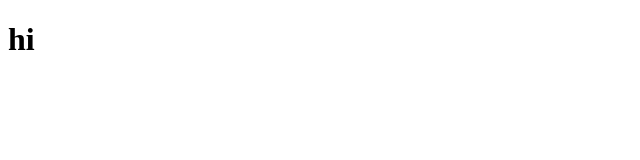
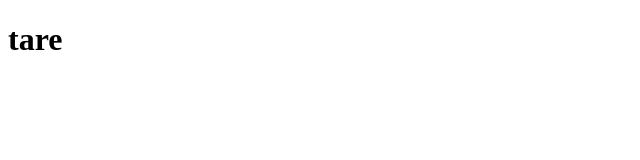
Before and after one commit to tarikumola/Landing-page, a plain HTML site: page index.html in a window 1280 px wide. Shown: the full height of the page, 0-640 px from the left. Drawn offline with Linux system fonts and the light colour scheme.

Commit message:
commit changes

```diff
--- a/index.html
+++ b/index.html
@@ -7,7 +7,7 @@
   <link rel="stylesheet" href="styles.css">
 </head>
 <body>
-  <h1>hi</h1>
+  <h1>tare</h1>
 
 </body>
 </html>
```
